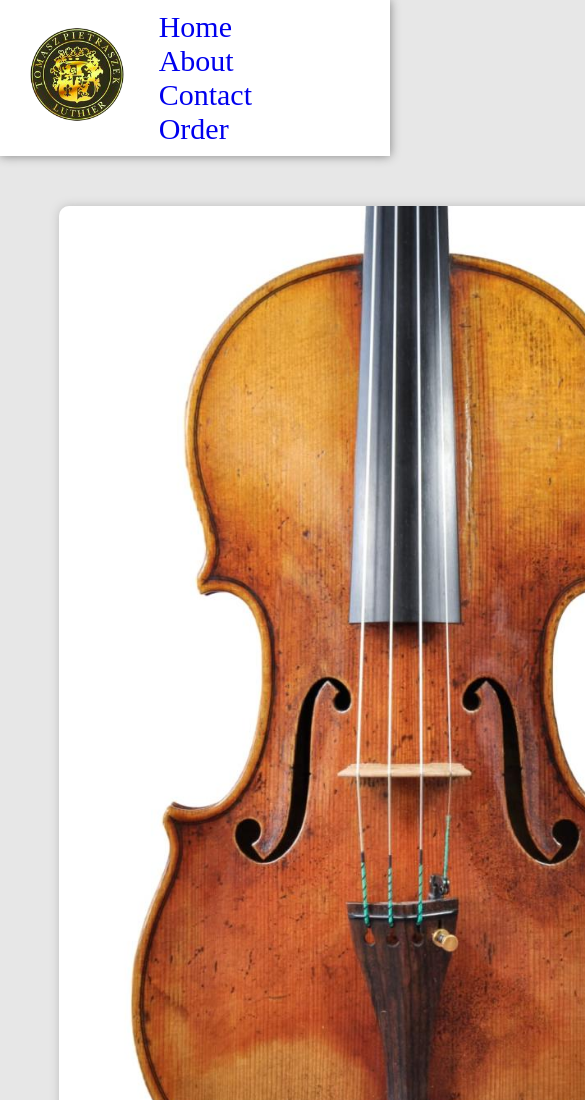
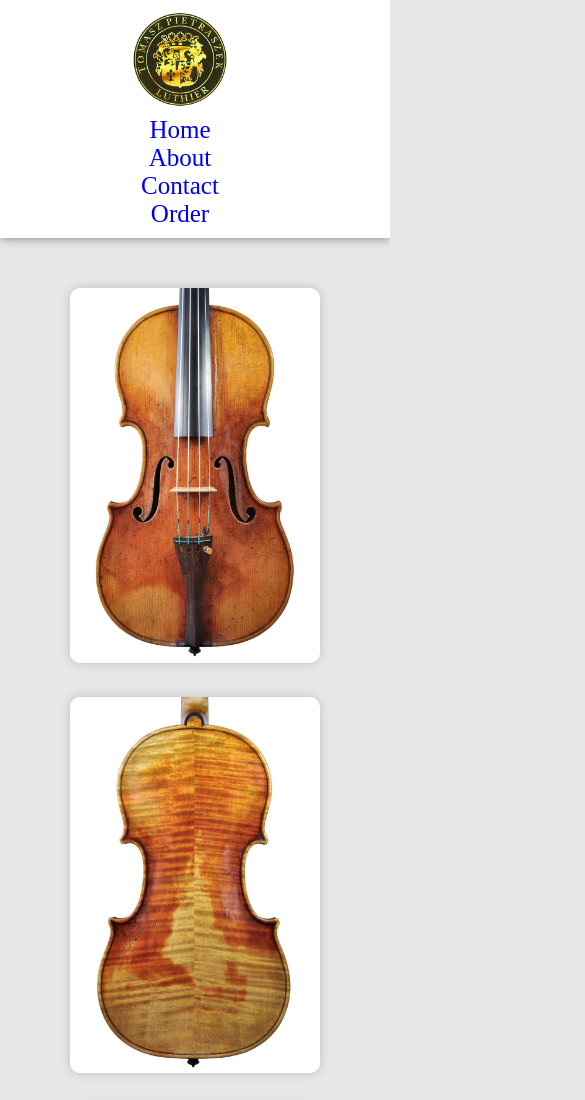
Before and after one commit to tomek-pietraszek/tomek-pietraszek.github.io, a plain HTML site: page index.html in a window 390 px wide. Shown: the top 1100 px of the page, 585 px wide, since content can reach past the window. Drawn offline with Linux system fonts and the light colour scheme; a web font is replaced by a local one.

Commit message:
responsivness improved

```diff
--- a/style.css
+++ b/style.css
@@ -20,7 +20,7 @@ body {
 a {
     text-decoration: none;
     display: inline;
-    font-size: 30px;
+    font-size: 25px;
     margin: 0 15px;
     cursor: pointer;
 }
@@ -66,3 +66,26 @@ footer {
     display: grid;
     place-items: center;
 }
+
+
+@media (max-width:980px) {
+    div img {
+        width: 400px;
+    }
+
+}
+
+@media (max-width:640px) {
+    div img {
+        width:250px
+    }
+    header {
+        flex-direction: column;
+    }
+    a {
+        display: block;
+        text-align: center;
+    }
+
+
+}
```
